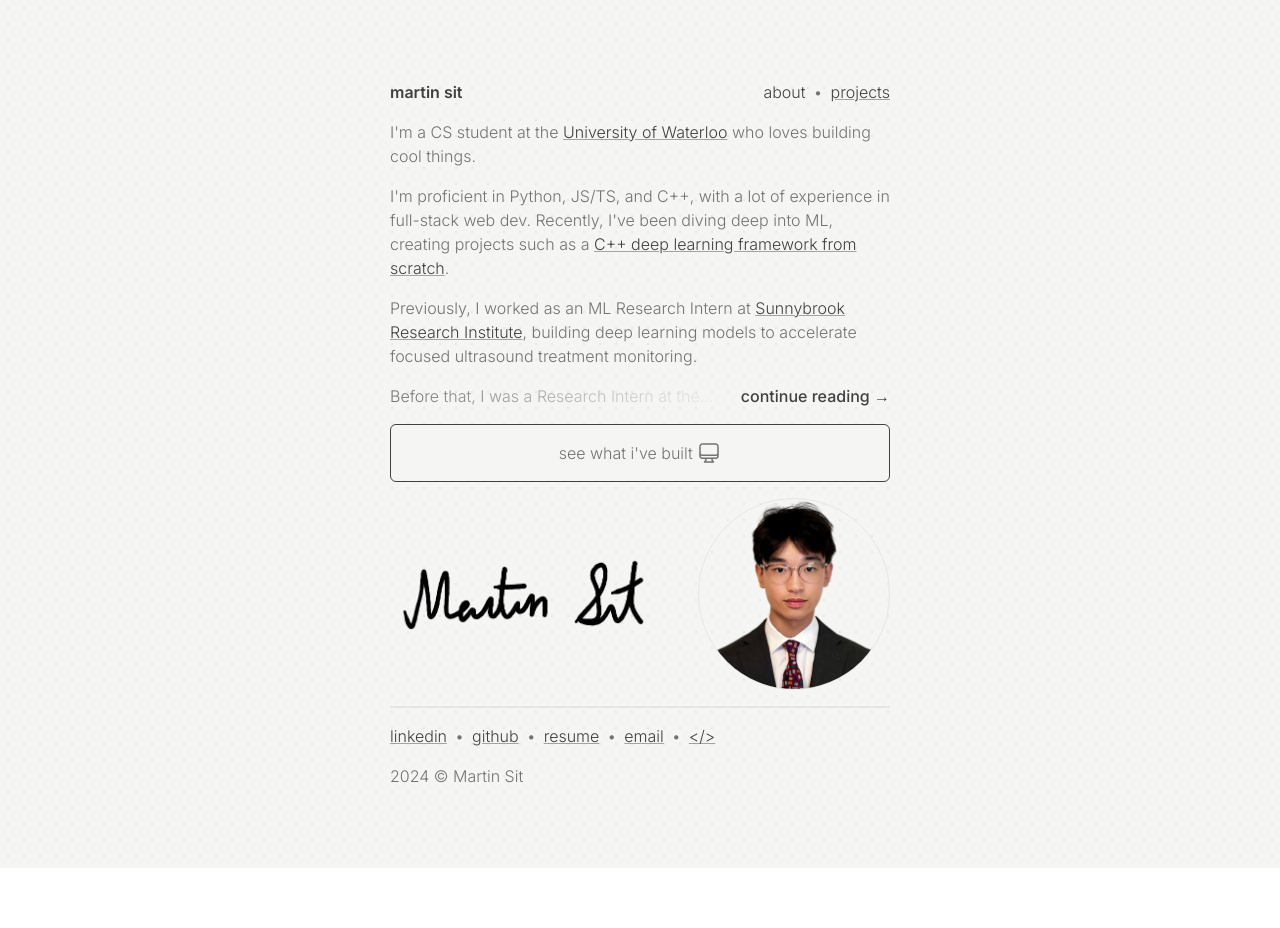
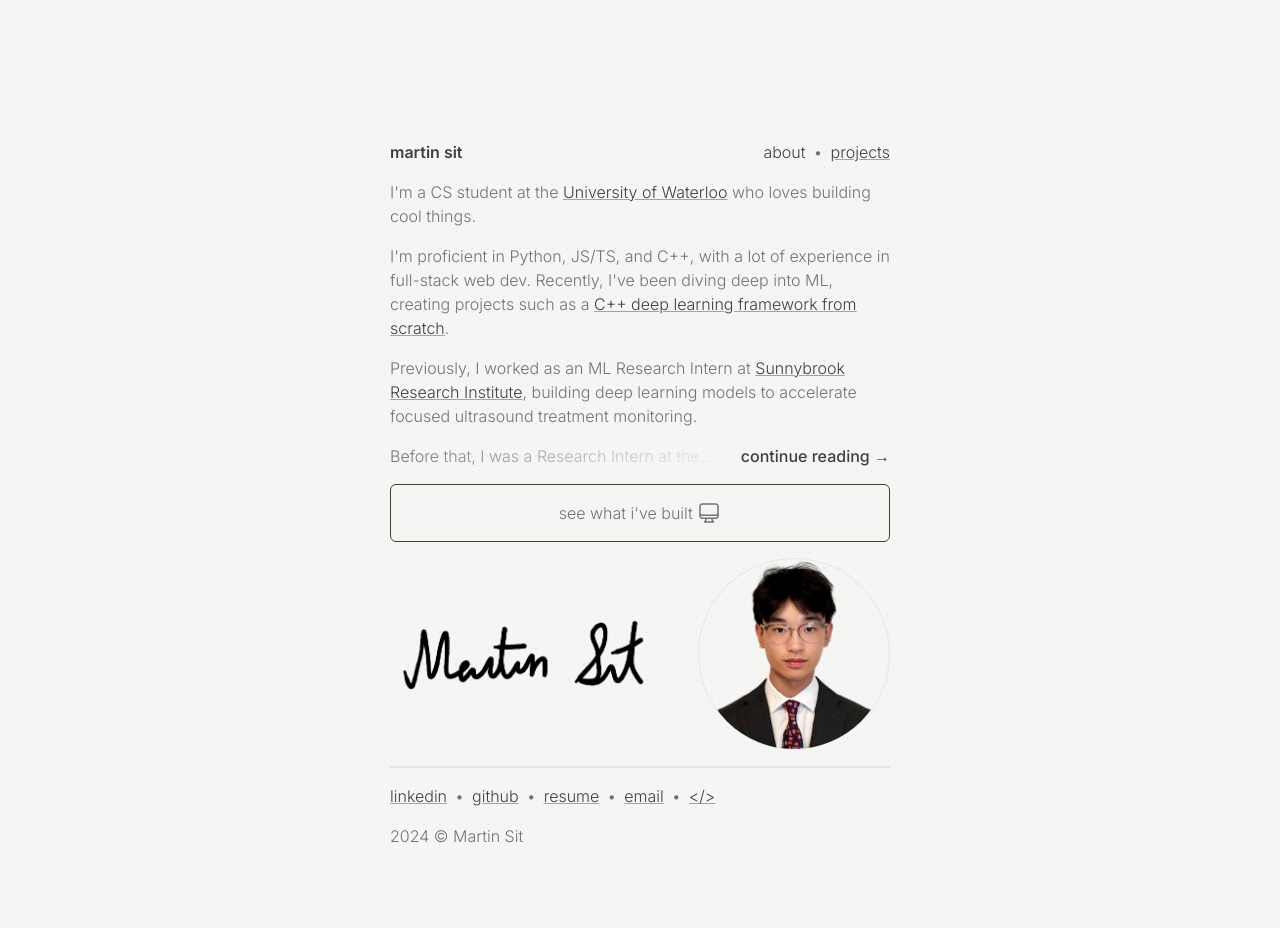
Before and after one commit to martin226/v2, a Next.js app: page / in a window 1280 px wide. Before the commit the page ends 868 px from the top, so only its background shows below. Built offline with nearby package versions, Linux system fonts and the light colour scheme.

Commit message:
fix: responsive margin

```diff
--- a/src/app/layout.js
+++ b/src/app/layout.js
@@ -13,8 +13,8 @@ export default function RootLayout({ children }) {
   return (
     <html lang="en">
       <body className={inter.className}>
-        <main className="flex md:items-center justify-center bg-stone-100 min-h-screen selection:bg-yellow-200 bg-[radial-gradient(#e5e7eb_1px,transparent_1px)] [background-size:16px_16px]">
-          <div className="flex flex-col gap-4 md:max-w-[500px] m-6 md:m-20 text-neutral-500 font-[380]">
+        <main className="flex justify-center bg-stone-100 min-h-screen selection:bg-yellow-200 bg-[radial-gradient(#e5e7eb_1px,transparent_1px)] [background-size:16px_16px]">
+          <div className="flex flex-col gap-4 md:max-w-[500px] m-6 md:m-20 text-neutral-500 font-[380] md:mt-[60px] lg:mt-[100px] xl:mt-[140px] 2xl:mt-[180px]">
             <Header />
             {children}
             <Footer />
```
